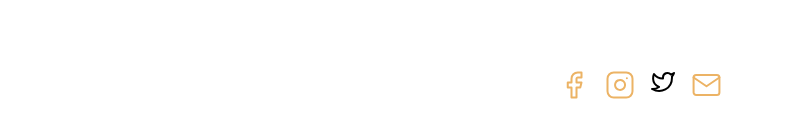
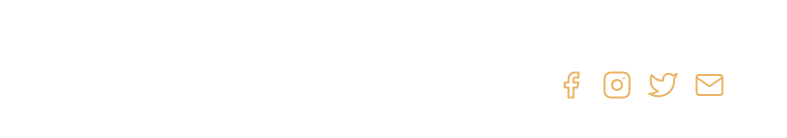
Before and after one commit to GitAlexisBERNARD/Lightbrary, a Vue app: page / in a window 1280 px wide. Shown: the part 498-636 px from the top of the page, without its empty margins (0-787 px from the left). Built offline with nearby package versions, Linux system fonts and the light colour scheme.

Commit message:
Update twitter.vue

```diff
--- a/src/components/icons/twitter.vue
+++ b/src/components/icons/twitter.vue
@@ -1,3 +1,3 @@
 <template>
-    <svg xmlns="http://www.w3.org/2000/svg" width="24" height="24" viewBox="0 0 24 24" fill="none" stroke="currentColor" stroke-width="2" stroke-linecap="round" stroke-linejoin="round" class="feather feather-twitter"><path d="M23 3a10.9 10.9 0 0 1-3.14 1.53 4.48 4.48 0 0 0-7.86 3v1A10.66 10.66 0 0 1 3 4s-4 9 5 13a11.64 11.64 0 0 1-7 2c9 5 20 0 20-11.5a4.5 4.5 0 0 0-.08-.83A7.72 7.72 0 0 0 23 3z"></path></svg>
+    <svg width="30" height="30" viewBox="0 0 30 30" fill="none" xmlns="http://www.w3.org/2000/svg"><path d="M28.75 3.75C27.553 4.59434 26.2276 5.24013 24.825 5.6625C24.0722 4.79688 23.0717 4.18336 21.9588 3.9049C20.8459 3.62645 19.6744 3.69649 18.6026 4.10556C17.5308 4.51464 16.6106 5.243 15.9662 6.19214C15.3219 7.14129 14.9846 8.26542 15 9.4125V10.6625C12.8033 10.7195 10.6266 10.2323 8.66376 9.2443C6.70093 8.25635 5.0129 6.79829 3.75 5C3.75 5 -1.25 16.25 10 21.25C7.42566 22.9975 4.35895 23.8737 1.25 23.75C12.5 30 26.25 23.75 26.25 9.375C26.2488 9.02681 26.2154 8.67949 26.15 8.3375C27.4258 7.07936 28.326 5.49089 28.75 3.75Z" stroke="#ECB365" stroke-width="2" stroke-linecap="round" stroke-linejoin="round"/></svg>
 </template>
```
